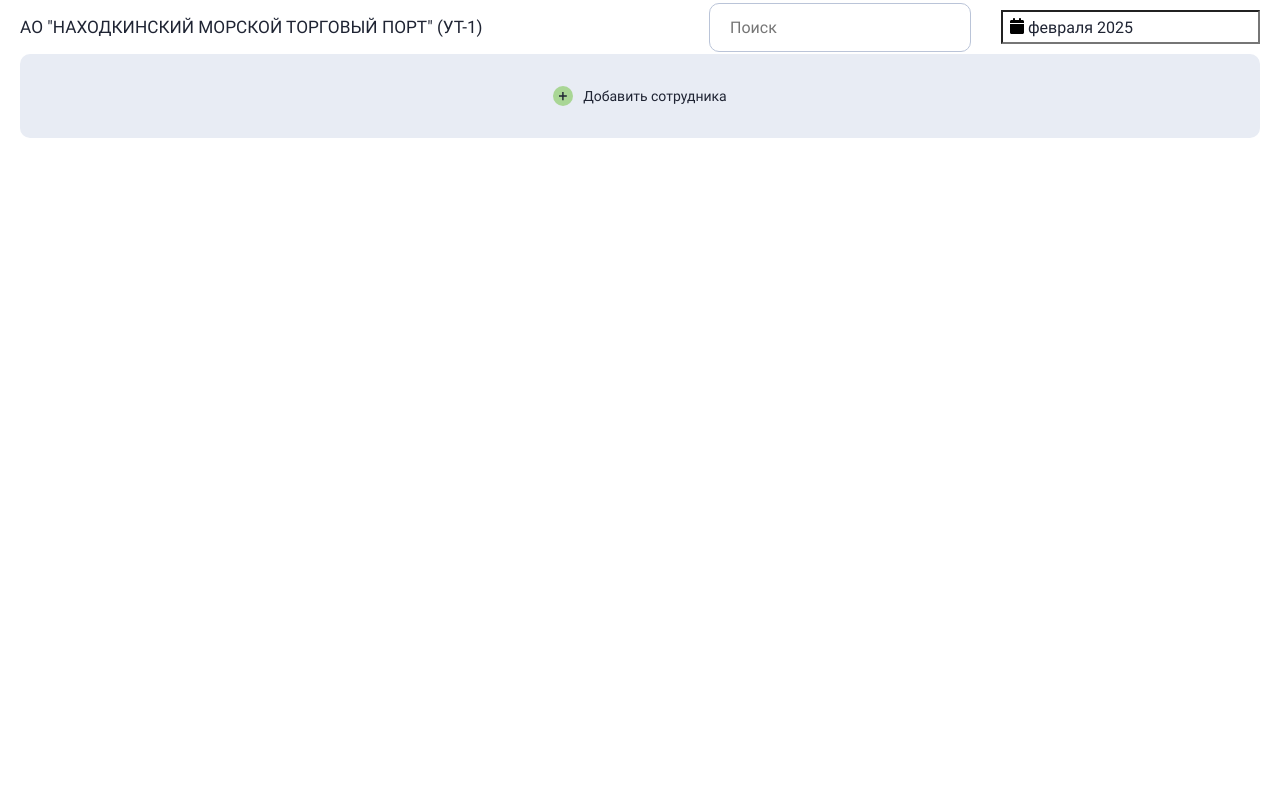
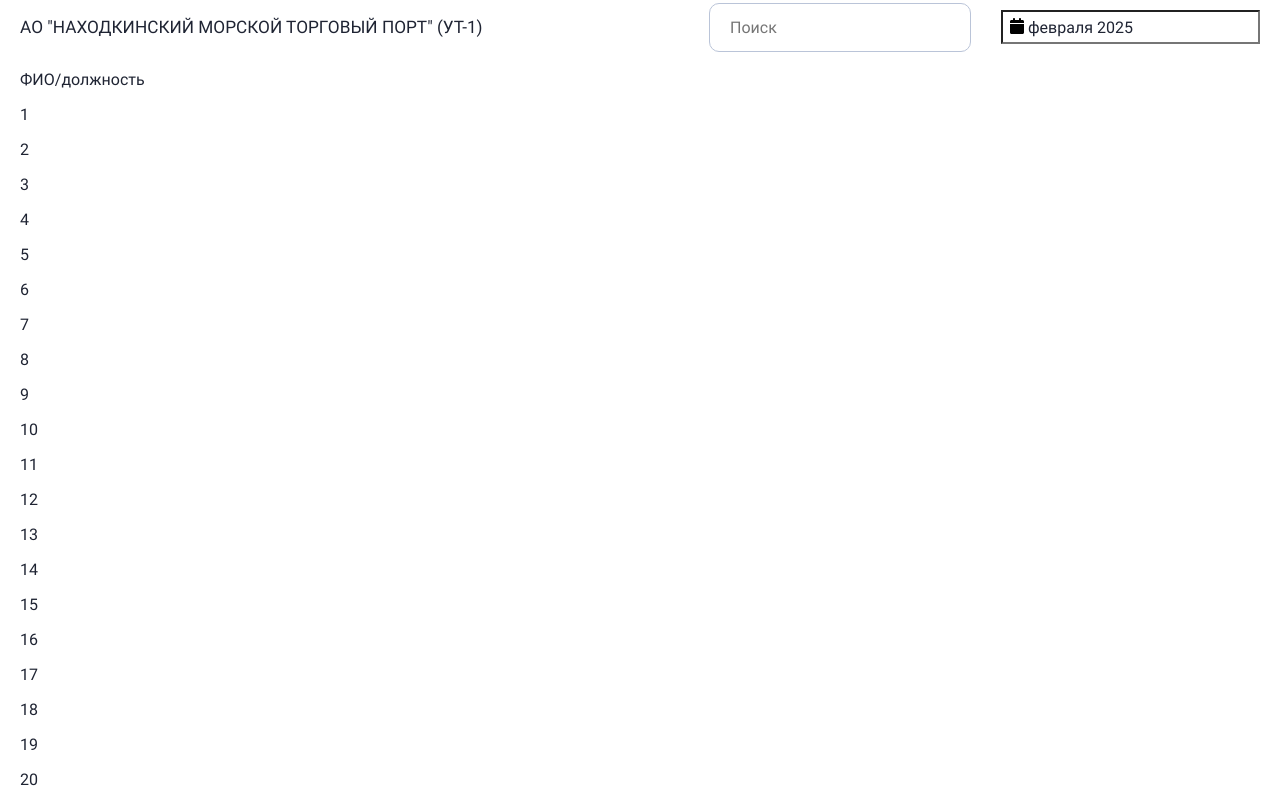
Before and after one commit to kkirrin/client-agencyGIR, a React (Vite) app: page /object/1 in a window 1280 px wide. Shown: the top 800 px of the page. Built offline with nearby package versions, Linux system fonts and the light colour scheme.

Commit message:
feat: добавил func daysInMonth

```diff
--- a/src/routes/Object/Object.jsx
+++ b/src/routes/Object/Object.jsx
@@ -3,53 +3,36 @@ import { useParams } from 'react-router-dom';
 import styles from './style.module.scss';
 import { AddWorkerBtn, ComponentDate, ComponentSearch } from '../../components';
 
+function daysInMonth(month, year) {
+  return new Date(year, month, 0).getDate();
+}
 
 const Object = () => {
   const { id } = useParams();
 
+  const object = { id: 1, name: 'АО "Находкинский морской торговый порт" (УТ-1)' };
 
-  // Вероятно, по этому id будет снова запрос, пока данные замокаю
-  const mockData = {
-    "data": {
-      "id": 11,
-      "documentId": "yxon55d950jiowczmrhysc4x",
-      "createdAt": "2025-01-29T23:41:41.342Z",
-      "updatedAt": "2025-02-04T00:12:38.701Z",
-      "objects": [
-        {
-          'name': 'АО "Находкинский морской торговый порт" (УТ-1)',
-        }
-      ]
-    }
-  };
-
-  const object = mockData.data.objects.find(obj => obj.name);
-
-  if (!object) {
-    return (
-      <section className={styles.main_section}>
-        <div className="container">
-          <p>Объект не найден</p>
-        </div>
-      </section>
-    );
-  }
+  const numDays = daysInMonth(2, 2025);
+  const days = Array.from({ length: numDays }, (_, i) => i + 1);
 
   return (
     <section className={styles.main_section}>
       <div className="container">
         <div className={styles.top}>
           <p className={styles.name_object}>{object.name}</p>
-
-
           <div className={styles.top_wrapper}>
             <ComponentSearch />
             <ComponentDate />
           </div>
         </div>
-
-        <div className={styles.table}></div>
-
+        <div className={styles.table}>
+          <div className={styles.table_header}>
+            <p>ФИО/должность</p>
+            {days.map((day) => (
+              <p key={day}>{day}</p>
+            ))}
+          </div>
+        </div>
         <div className={styles.add_workers}>
           <AddWorkerBtn />
         </div>
```
